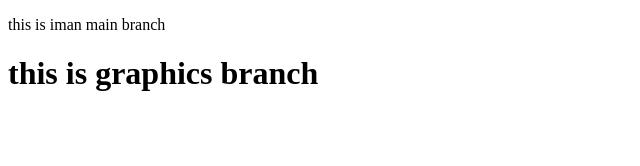
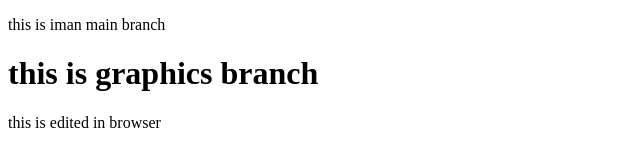
Before and after one commit to Iman6969/lab, a plain HTML site: page index.html in a window 1280 px wide. Shown: the whole page, without its empty margins (0-640 px from the left). Drawn offline with Linux system fonts and the light colour scheme.

Commit message:
Update index.html

```diff
--- a/index.html
+++ b/index.html
@@ -8,5 +8,6 @@
 <body>
     <p>this is iman main branch</p>
     <h1>this is graphics branch</h1>
+    <p1>this is edited in browser</p1>
 </body>
 </html>
```
